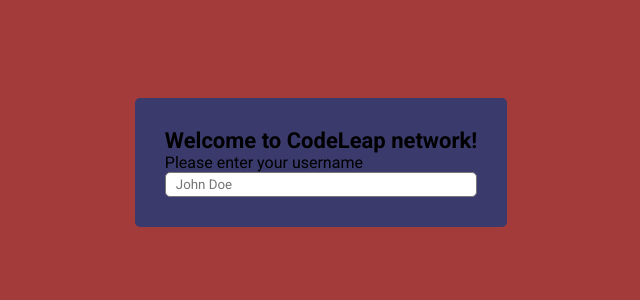
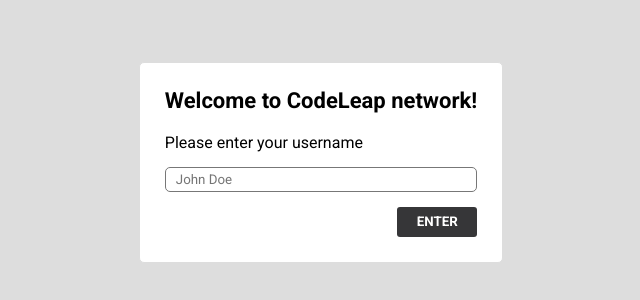
Before and after one commit to Thialves02/codeleap, a React (Create React App) app: page / in a window 1280 px wide. Shown: the part 238-538 px from the top of the page, without its empty margins (319-959 px from the left). Built offline with nearby package versions, Linux system fonts and the light colour scheme.

Commit message:
feat: Signup page

```diff
--- a/src/pages/Signup/Signup.jsx
+++ b/src/pages/Signup/Signup.jsx
@@ -1,22 +1,17 @@
 import React from 'react'
-import Input from '../../components/Input/Input'
-import Title from '../../components/Title/Title'
-import { InfoUserContainer, SignUpContainer } from './style'
+import InfoContainer from '../../components/InfoContainer/InfoContainer'
+import { SignUpContainer } from './style'
 
 export default function Signup() {
     return (
         <SignUpContainer>
-            <InfoUserContainer>
-                <Title
-                    label="Welcome to CodeLeap network!"
-                    className="black"
-                />
-                <p>Please enter your username</p>
-                <Input
-                    name="username"
-                    placeholder="John Doe"
-                />
-            </InfoUserContainer>
+            <InfoContainer
+                title="Welcome to CodeLeap network!"
+                text="Please enter your username"
+                inputName="username"
+                inputPlaceholder="John Doe"
+                buttonLabel="ENTER"
+            />
         </SignUpContainer>
     )
 }
--- a/src/pages/Signup/style.jsx
+++ b/src/pages/Signup/style.jsx
@@ -4,11 +4,5 @@
     display: flex;
     justify-content: center;
     align-items: center;
-    background-color: #a43b3b;
+    background-color: #DDDDDD;
 `
-
-export const InfoUserContainer = styled.div`
-    padding: 30px;
-    border-radius: 5px;
-    background-color: #3a3a6d;
-`
```
